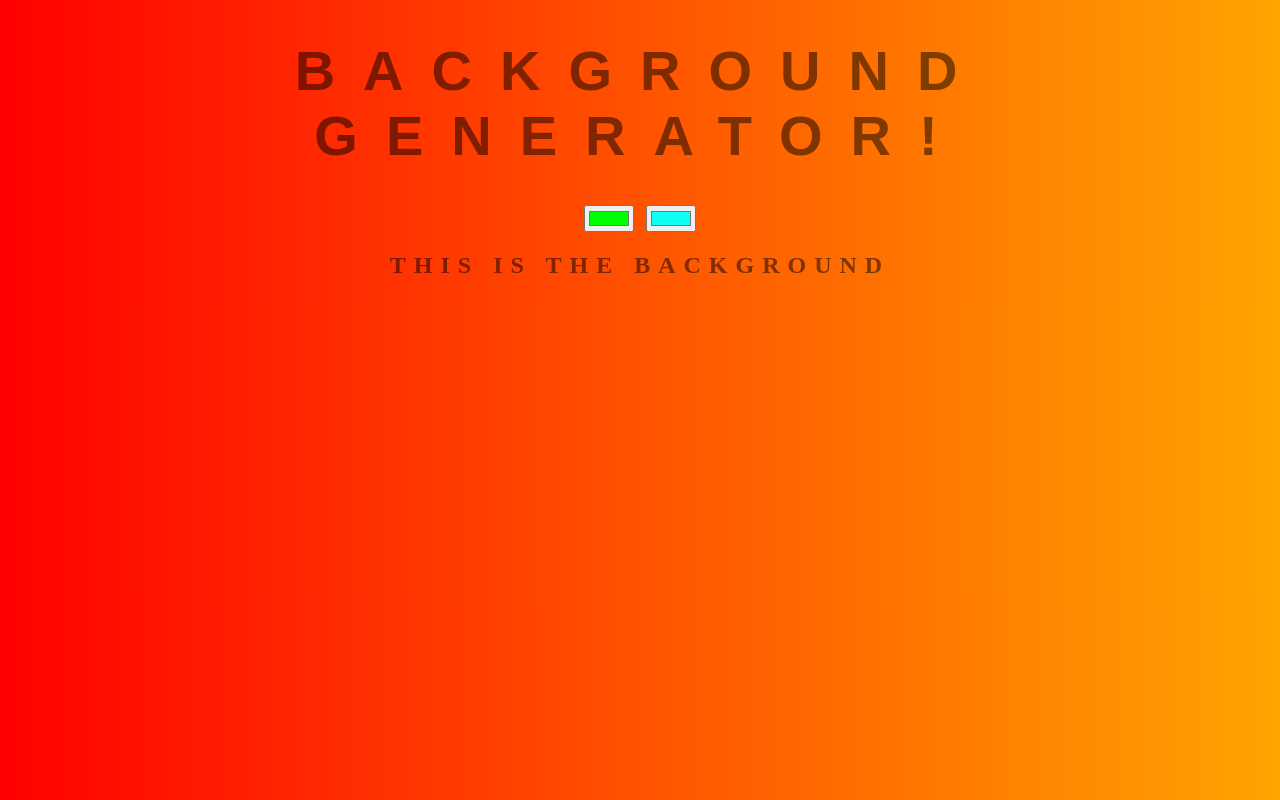
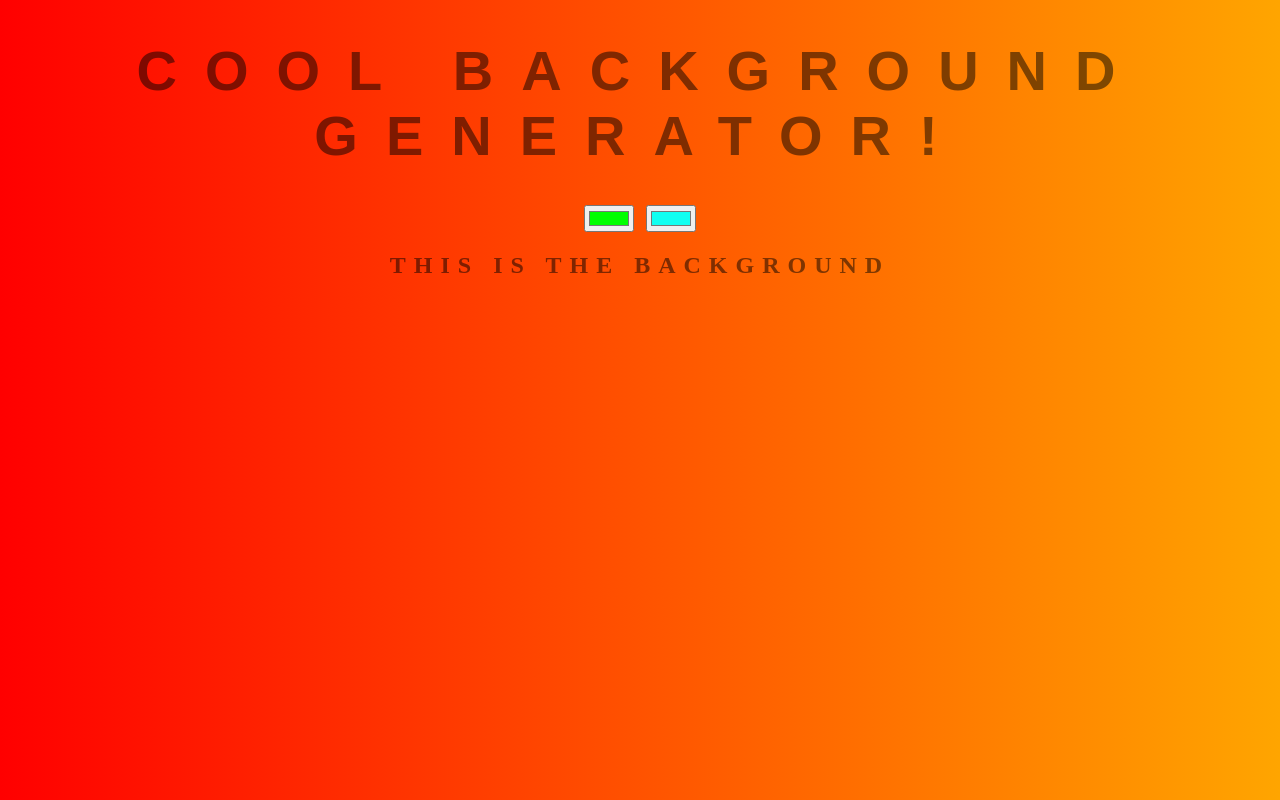
Before and after one commit to K0R1NGA69/background-generator, a plain HTML site: page index.html in a window 1280 px wide. Drawn offline with Linux system fonts and the light colour scheme.

Commit message:
cool title with exclamation

```diff
--- a/index.html
+++ b/index.html
@@ -8,7 +8,7 @@
     <link rel="stylesheet" href="style.css">
 </head>
 <body id="gradient">
-    <h1>Background Generator!</h1>
+    <h1>Cool background Generator!</h1>
     <input type="color" class="color1" name="color1" value="#00ff00">
     <input type="color" class="color2" name="color2" value="#11fff1">
     <h2>This is the background</h2>
```
